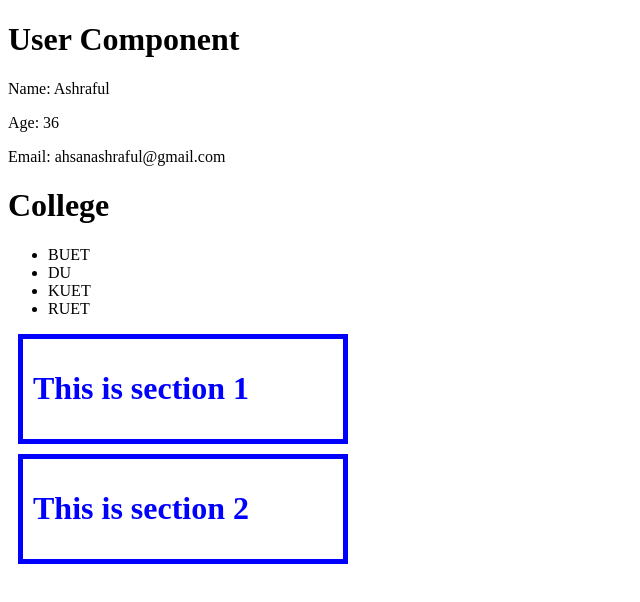
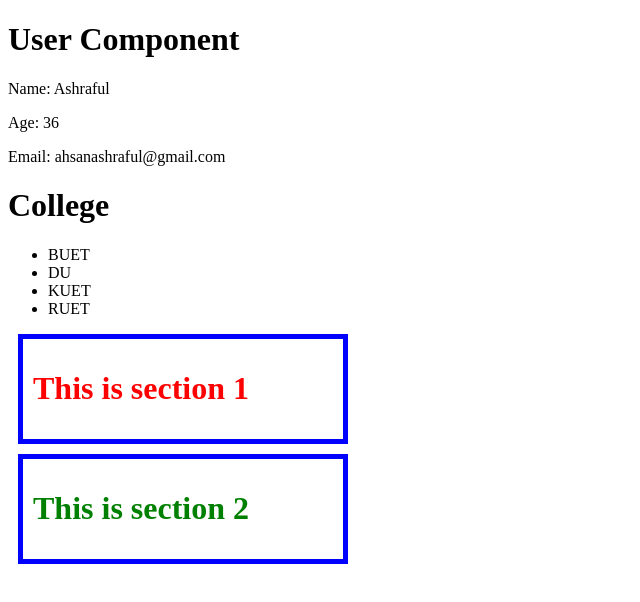
Before and after one commit to ashrafulahsan/react-blog-2026, a React (Vite) app: page / in a window 1280 px wide. Shown: the top 602 px of the page, without its empty margins (0-640 px from the left). Built offline with nearby package versions, Linux system fonts and the light colour scheme.

Commit message:
Props default value pass

```diff
--- a/src/App.jsx
+++ b/src/App.jsx
@@ -16,7 +16,7 @@ function App() {
     <>
      <User profileInfo={profileInfo} />
      <College names={collegeNames}/>
-     <Wrapper>
+     <Wrapper color="red">
         <h1>This is section 1</h1>
      </Wrapper>
      <Wrapper>
--- a/src/Wrapper.jsx
+++ b/src/Wrapper.jsx
@@ -1,6 +1,6 @@
-function Wrapper({children}){
+function Wrapper({children, color="green"}){
     return(
-        <div style={{color: "blue", border: "5px solid blue", width: "300px", padding: "10px", margin: "10px"}}>
+        <div style={{color: color, border: "5px solid blue", width: "300px", padding: "10px", margin: "10px"}}>
             {children}
         </div>
     )
```
